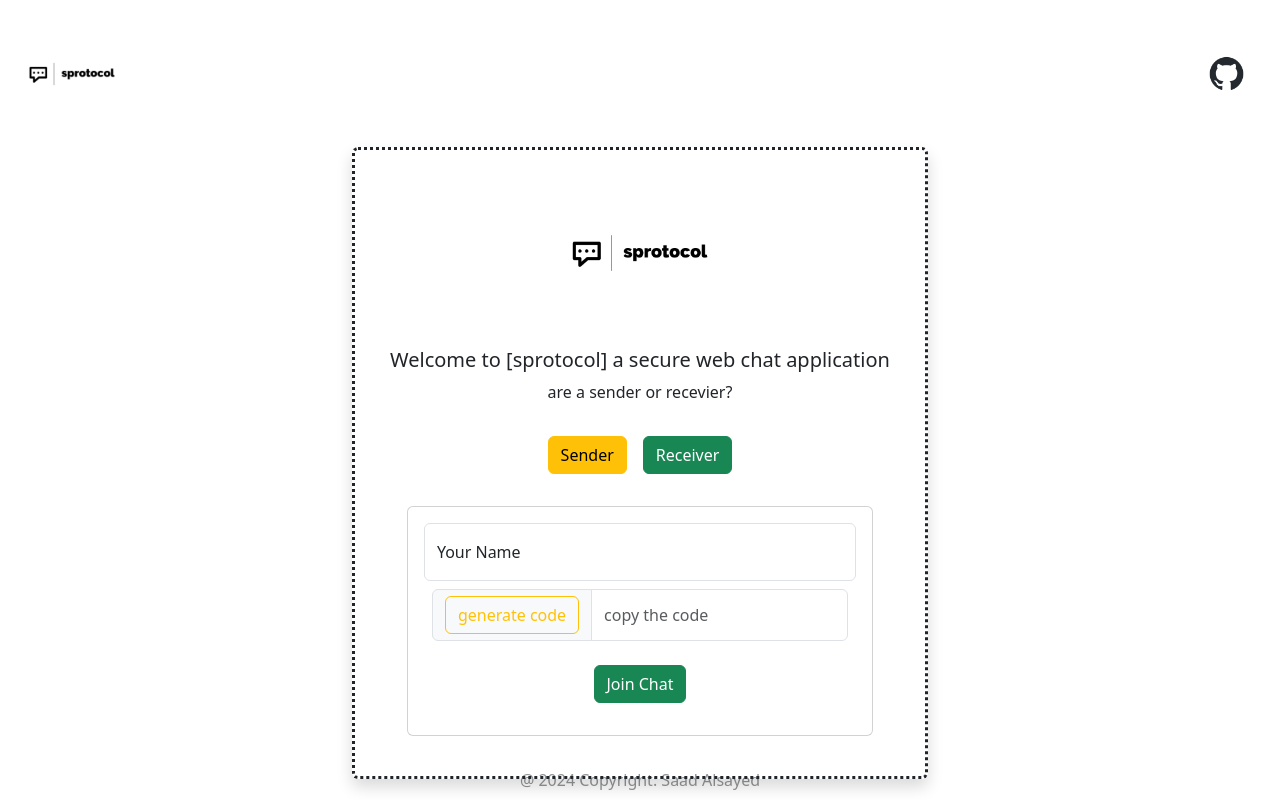
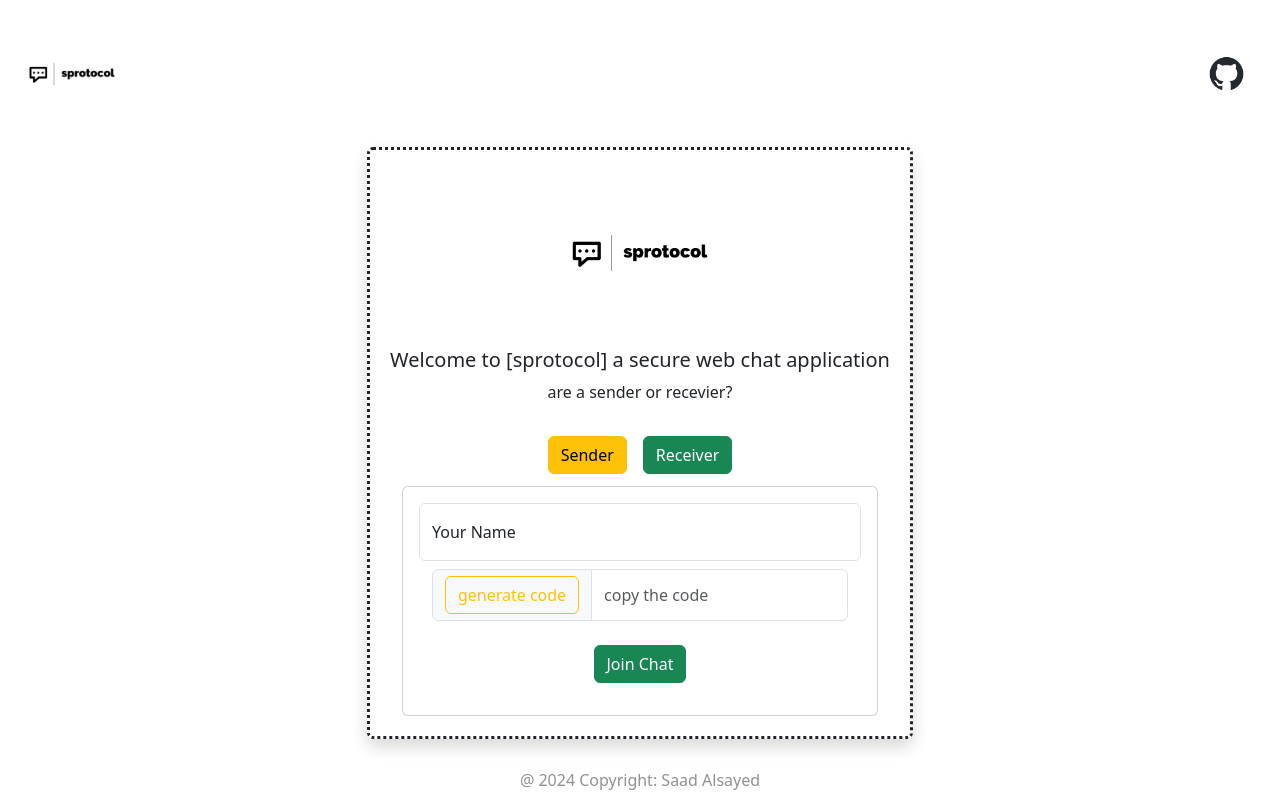
Before and after one commit to saad-als/sprotocol, a React (Vite) app in the folder src/frontend/sprotocol-frontend/: page / in a window 1280 px wide. Both pictures are taken after a click on the button "Sender". Built offline with nearby package versions, Linux system fonts and the light colour scheme.

Commit message:
styling fixes.

```diff
--- a/src/frontend/sprotocol-frontend/src/components/Home/LoginForm.jsx
+++ b/src/frontend/sprotocol-frontend/src/components/Home/LoginForm.jsx
@@ -6,7 +6,7 @@ function LoginForm() {
     return (
         <>
 
-            <div className="container-fluid align-items-center justify-content-center rounded">
+            <div className="container-fluid align-items-center justify-content-center rounded w-20">
 
                 <div className="d-block text-center">
                     <img src="./././assets/sprotocol-logos/sprotocol-logos_black.png" alt="logo" className=" rounded d-block mx-auto" width="190" height="190" />
@@ -29,7 +29,7 @@ function LoginForm() {
 
                     </div>
 
-                    <div className="collapse p-4" id="collapseExample">
+                    <div className="collapse p-1" id="collapseExample">
                         <div className="card card-body">
 
                             {value ? <SenderForm /> : <ReceiverForm />}
--- a/src/frontend/sprotocol-frontend/src/components/Home/NavBar.jsx
+++ b/src/frontend/sprotocol-frontend/src/components/Home/NavBar.jsx
@@ -2,7 +2,7 @@ function NavBar() {
     return (
         <>
 
-            <nav className="navbar h-10">
+            <nav className="navbar navbar-expand-lg">
                 <div className="container-fluid">
                     <a className="navbar-brand" href="#">
                         <img src="./././assets/sprotocol-logos/sprotocol-logos_black.png" alt="Logo" width="120" height="120" className="d-inline-block align-text-top" />
--- a/src/frontend/sprotocol-frontend/src/components/Home/RecevierForm.jsx
+++ b/src/frontend/sprotocol-frontend/src/components/Home/RecevierForm.jsx
@@ -18,7 +18,7 @@ function ReceiverForm() {
                         </div>
 
                         <div className="form-floating mb-3">
-                            <button type="button" className="btn btn-warning mx-auto">Accept invite and Join Chat</button>
+                            <button type="button" className="btn btn-warning mx-auto"><a href=".../pages/ChatPage">Accept invite and Join Chat</a></button>
 
                         </div>
 
```
